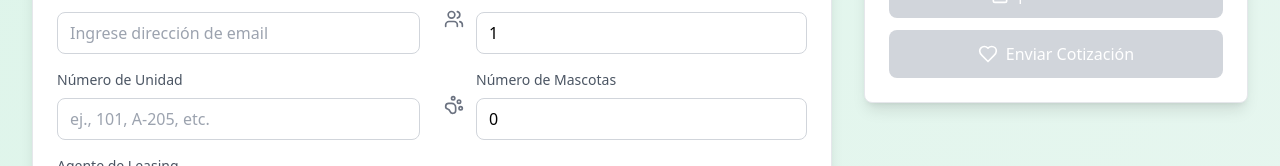
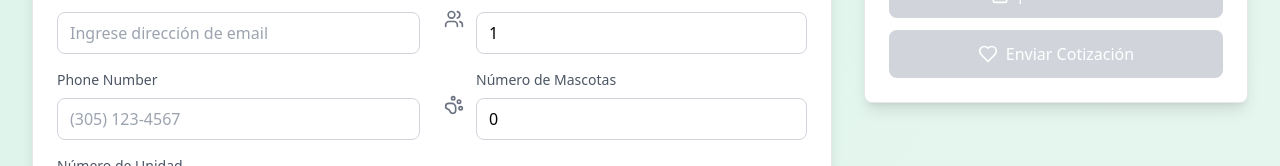
Before and after one commit to amauryenoris/emerald-bay-quotes, a React (Vite) app: page / in a window 1280 px wide. Shown: the part 786-952 px from the top of the page. Built offline with nearby package versions, Linux system fonts and the light colour scheme; no server answers.

Commit message:
Agregar campo de teléfono al formulario

```diff
--- a/src/App.tsx
+++ b/src/App.tsx
@@ -18,6 +18,7 @@
   hasSecondSpecialDiscount: boolean; // <-- NUEVO CAMPO EN EL ESTADO
   tenantName: string;
   tenantEmail: string;
+  tenantPhone: string;
   unitNumber: string;
   moveInDate: string;
   leaseTermMonths: number;
@@ -37,6 +38,7 @@
     hasSecondSpecialDiscount: false, // <-- Inicializado
     tenantName: '',
     tenantEmail: '',
+    tenantPhone: '',
     unitNumber: '',
     moveInDate: '',
     leaseTermMonths: 12,
@@ -195,6 +197,11 @@
     setShowPriceSelector(false);
   };
 
+  const isValidUSTelephone = (phone: string) => {
+    const digitsOnly = phone.replace(/\D/g, '');
+    return digitsOnly.length === 10;
+  };
+
   const sendPDFViaWebhook = async (pdfBlob: Blob, formData: any) => {
     try {
       const formDataToSend = new FormData();
@@ -205,6 +212,7 @@
         tenant: {
           name: formData.tenantName,
           email: formData.tenantEmail,
+          tenantPhone: formData.tenantPhone,
           unitNumber: formData.unitNumber,
           leasingAgent: formData.leasingAgent,
           moveInDate: formData.moveInDate,
@@ -269,6 +277,11 @@
 
     if (!rentalData.tenantEmail) {
       alert(t('pdf.send.emailRequired'));
+      return;
+    }
+
+    if (!rentalData.tenantPhone || !isValidUSTelephone(rentalData.tenantPhone)) {
+      alert('Por favor ingrese un número de teléfono válido de 10 dígitos / Please enter a valid 10-digit phone number.');
       return;
     }
 
@@ -917,6 +930,21 @@
 
                   <div>
                     <label className="block text-sm font-medium text-gray-600 mb-2">
+                       Phone Number
+                    </label>
+                    <input
+                      type="tel"
+                      value={rentalData.tenantPhone}
+                      onChange={(e) => handleChange('tenantPhone', e.target.value)}
+                      className="w-full px-3 py-2 border border-gray-300 rounded-lg focus:ring-2 focus:ring-emerald-primary focus:border-emerald-primary transition-colors"
+                      placeholder="(305) 123-4567"
+                      pattern="\(?\d{3}\)?[-.\s]?\d{3}[-.\s]?\d{4}"
+                      required
+                    />
+                  </div>
+
+                  <div>
+                    <label className="block text-sm font-medium text-gray-600 mb-2">
                       {t('rental.tenant.unitNumber')}
                     </label>
                     <input
```
